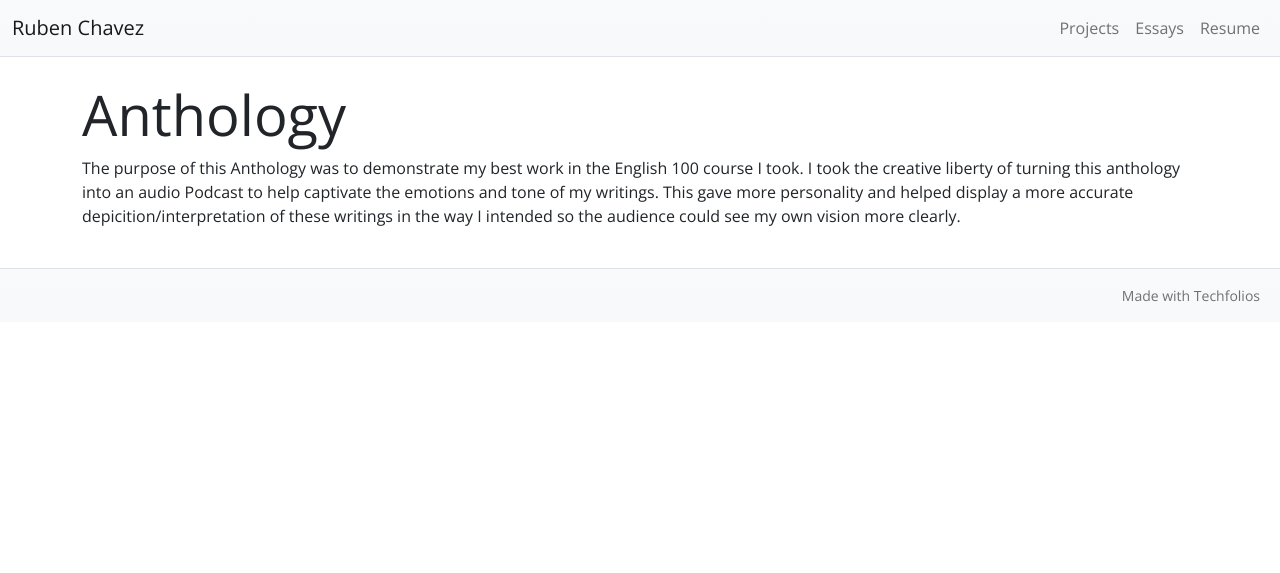
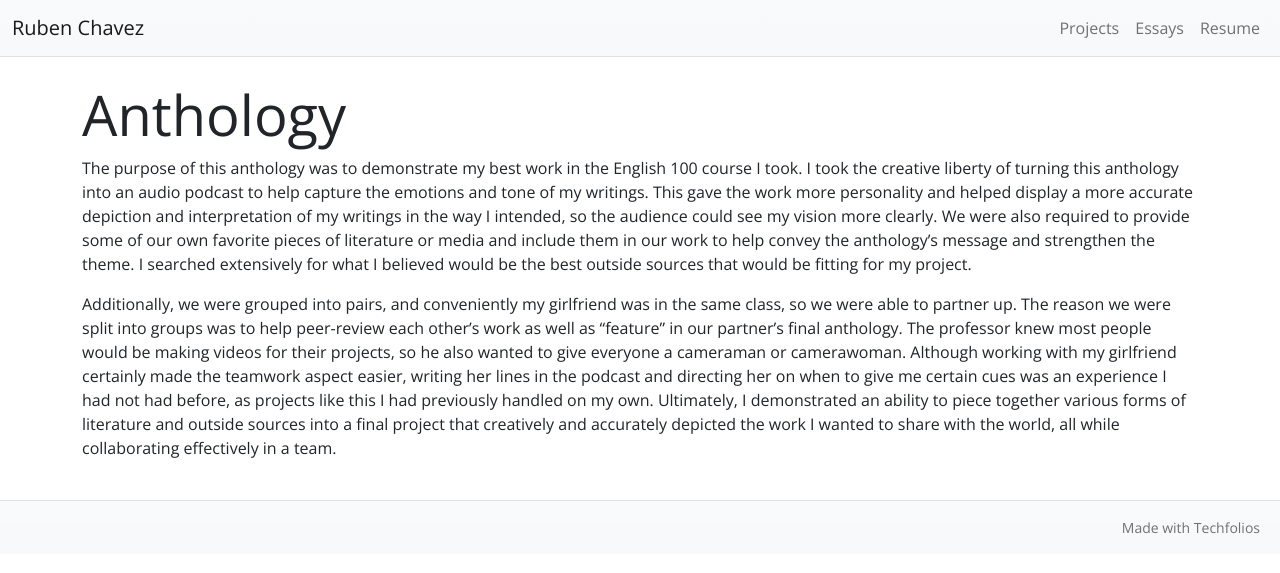
Before and after one commit to rubenchavez40/rubenchavez40.github.io, a Jekyll site: the page built from projects/anthology.md, in a window 1280 px wide. Shown: the top 573 px of the page. Built offline with Jekyll 4.4.1, drawn with Linux system fonts in a browser that asks for light colours.

Commit message:
Update anthology.md

```diff
--- a/projects/anthology.md
+++ b/projects/anthology.md
@@ -12,4 +12,6 @@ labels:
 summary: "A personal anthology of my works in the English 100 course I took at UH Manoa, and how it evolved and refined my writing."
 ---
 
-The purpose of this Anthology was to demonstrate my best work in the English 100 course I took. I took the creative liberty of turning this anthology into an audio Podcast to help captivate the emotions and tone of my writings. This gave more personality and helped display a more accurate depicition/interpretation of these writings in the way I intended so the audience could see my own vision more clearly.
+  The purpose of this anthology was to demonstrate my best work in the English 100 course I took. I took the creative liberty of turning this anthology into an audio podcast to help capture the emotions and tone of my writings. This gave the work more personality and helped display a more accurate depiction and interpretation of my writings in the way I intended, so the audience could see my vision more clearly. We were also required to provide some of our own favorite pieces of literature or media and include them in our work to help convey the anthology's message and strengthen the theme. I searched extensively for what I believed would be the best outside sources that would be fitting for my project.
+
+  Additionally, we were grouped into pairs, and conveniently my girlfriend was in the same class, so we were able to partner up. The reason we were split into groups was to help peer-review each other's work as well as "feature" in our partner's final anthology. The professor knew most people would be making videos for their projects, so he also wanted to give everyone a cameraman or camerawoman. Although working with my girlfriend certainly made the teamwork aspect easier, writing her lines in the podcast and directing her on when to give me certain cues was an experience I had not had before, as projects like this I had previously handled on my own. Ultimately, I demonstrated an ability to piece together various forms of literature and outside sources into a final project that creatively and accurately depicted the work I wanted to share with the world, all while collaborating effectively in a team.
```
